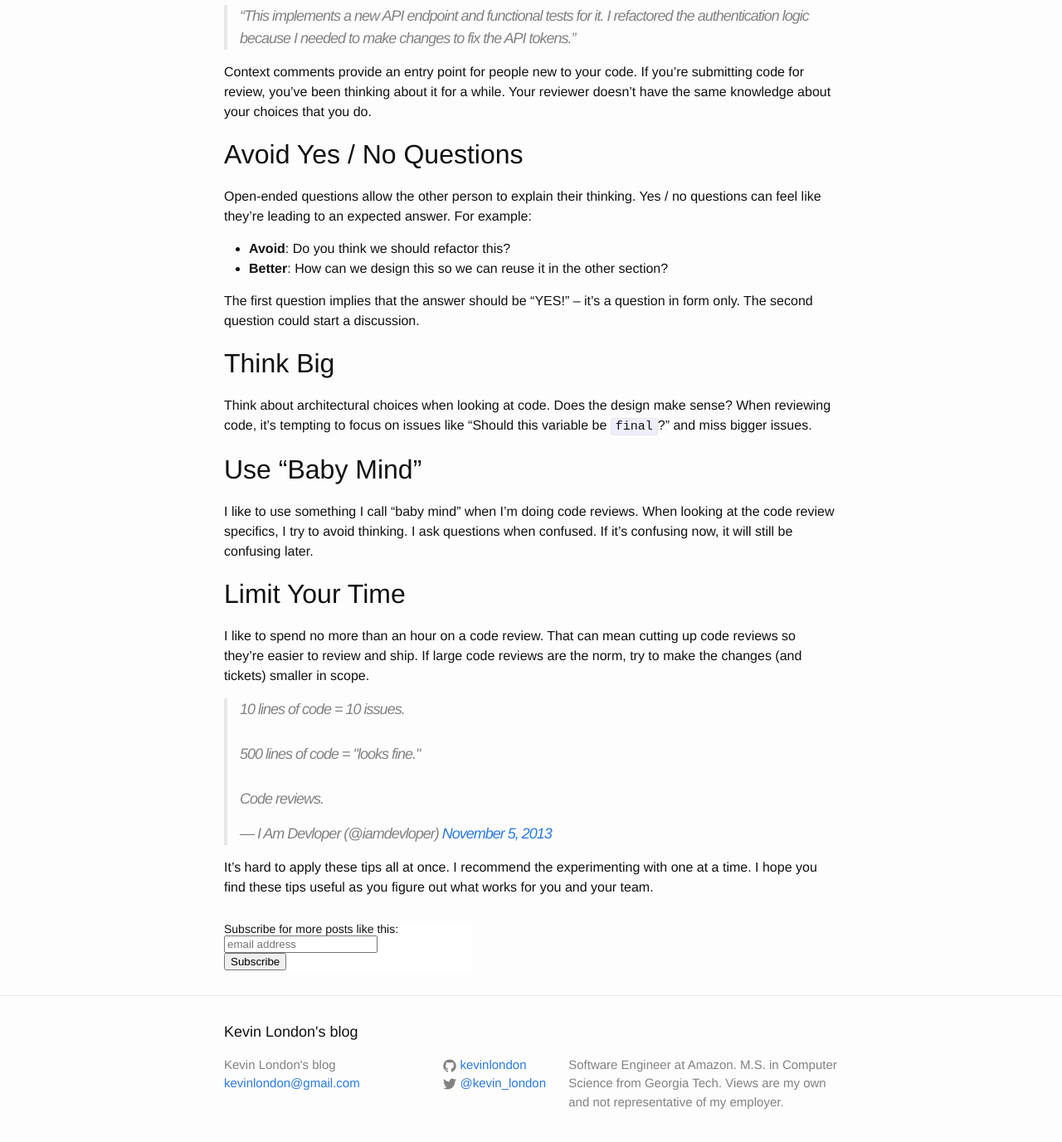
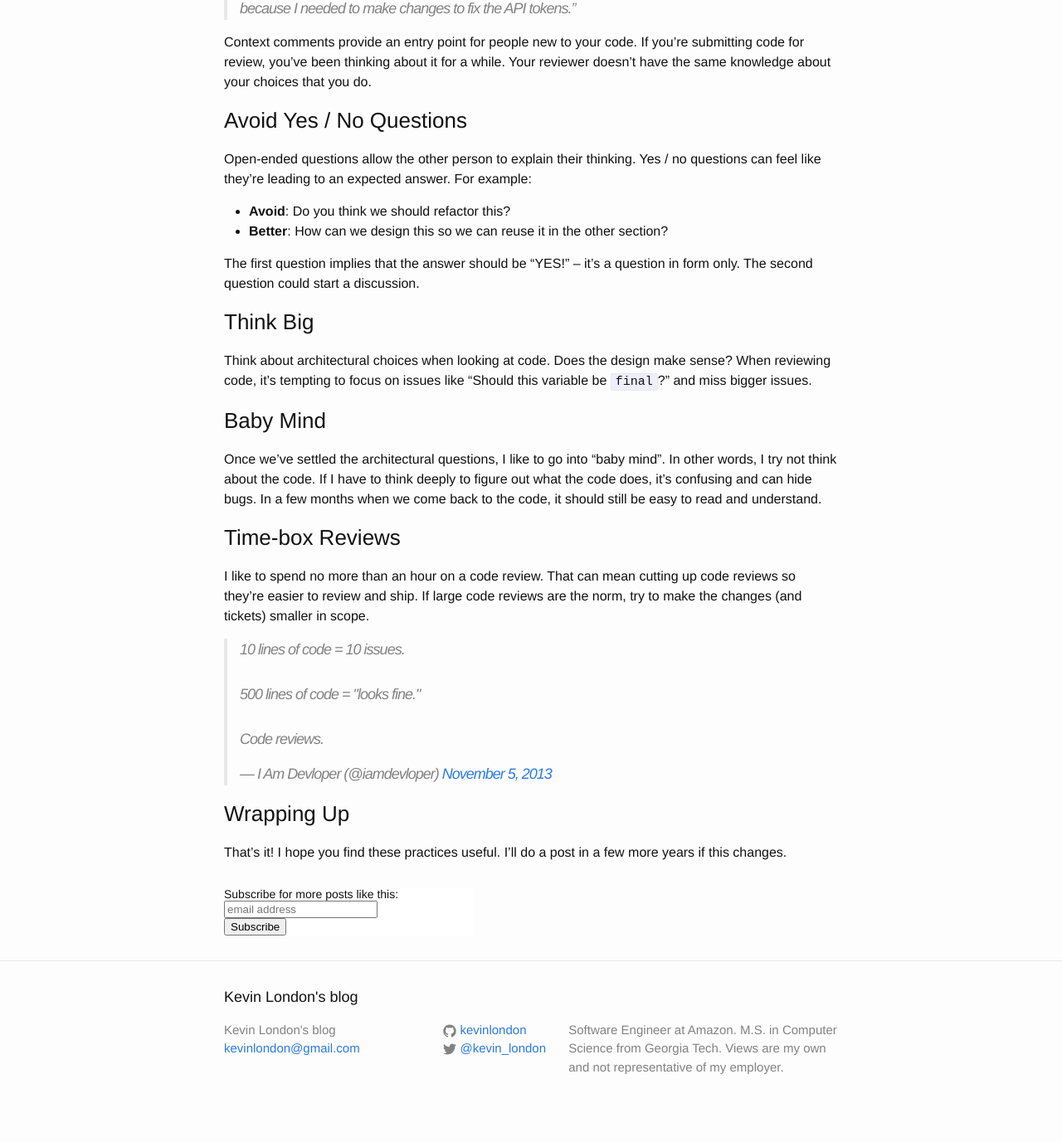
Before and after one commit to kevinlondon/kevinlondon.github.io, a Jekyll site: the page built from _posts/2018-06-05-more-code-review-best-practices.md, in a window 1280 px wide and 1400 px high, scrolled down 1106 px. Shown: the top 1377 px of the window at 83% size. Built offline with Jekyll 4.4.1, drawn with Linux system fonts in a browser that asks for light colours; comment, search, counter and statistics services are not loaded; some of the changed text lies outside the part shown.

Commit message:
Kinder and gentler post

```diff
--- a/_posts/2018-06-05-more-code-review-best-practices.md
+++ b/_posts/2018-06-05-more-code-review-best-practices.md
@@ -6,12 +6,11 @@ date:   2018-06-05 20:54:08
 
 A few years ago, I wrote about [Code Review Best
 Practices](https://www.kevinlondon.com/2015/05/05/code-review-best-practices.html).
-Since then, code reviews helped me
-learn a new programming language, improve designs, and find
-blind spots. I'd like to offer some more recommendations.
+I've found code reviews to be one of the most valuable tools for growing as
+a developer. I think the kind of feedback we get from code reviews is invaluable
+and I'd like to share what I've learned since the original post.
 
-
-## Code Style
+### Style
 
 If your team uses a style guide, such as [Python's PEP
 8](https://www.python.org/dev/peps/pep-0008/),
@@ -19,7 +18,7 @@ enforce it with automated tools.
 Style discussions can be a form of
 [bikeshedding](https://en.wikipedia.org/wiki/Law_of_triviality) and add noise.
 
-## Comment on the Good Stuff
+### Comment on the Good Stuff
 
 Code reviews are conversations and not a _"This is what's wrong with your code"_
 exercise. Point out positive aspects of the code. If a developer has improved,
@@ -27,7 +26,7 @@ mention the improvement! If you learn something new from reading their code,
 mention that too.
 
 
-## Tone
+### Tone
 
 Code reviews usually take place over text, where it's hard to determine
 [emotion and
@@ -52,7 +51,7 @@ find how they came to their decision. Examples:
 * **Better**: What's preventing the code from configuring the database connections
     once?
 
-## Offer Context
+### Offer Context
 
 I've started to leave comments on my code reviews for others to understand the
 change's context. I like to discuss what the code review includes (and why) and
@@ -67,7 +66,7 @@ If you're submitting code for review, you've been thinking about it for a while.
 Your reviewer doesn't have the same knowledge about your choices that
 you do.
 
-## Avoid Yes / No Questions
+### Avoid Yes / No Questions
 
 Open-ended questions allow the other person to explain their thinking. Yes / no
 questions can feel like they're leading to an expected answer. For example:
@@ -78,20 +77,22 @@ questions can feel like they're leading to an expected answer. For example:
 The first question implies that the answer should be "YES!" -- it's a question
 in form only. The second question could start a discussion.
 
-## Think Big
+### Think Big
 
 Think about architectural choices when looking at code.
 Does the design make sense? When reviewing code, it's tempting to focus on issues like
 "Should this variable be `final`?" and miss bigger issues.
 
-## Use "Baby Mind"
+### Baby Mind
 
-I like to use something I call "baby mind" when I'm doing code reviews. When
-looking at the code review specifics, I try to avoid thinking. I ask
-questions when confused. If it's confusing now, it will still be
-confusing later.
+Once we've settled the architectural questions, I like to go into "baby mind". In other
+words, I try not think about the code. If I have to think deeply to figure out
+what the code does, it's confusing and can hide bugs.
+In a few months when we come back to the code, it should still be easy to read
+and understand.
 
-## Limit Your Time
+
+### Time-box Reviews
 
 I like to spend no more than an hour on a code review. That can mean
 cutting up code reviews so they're easier to
@@ -102,6 +103,7 @@ try to make the changes (and tickets) smaller in scope.
 <script async src="https://platform.twitter.com/widgets.js" charset="utf-8"></script>
 
 
-It's hard to apply these tips all at once. I recommend the experimenting with
-one at a time. I hope you find these
-tips useful as you figure out what works for you and your team.
+### Wrapping Up
+
+That's it! I hope you find these practices useful. I'll do a post in a few more
+years if this changes.
```
